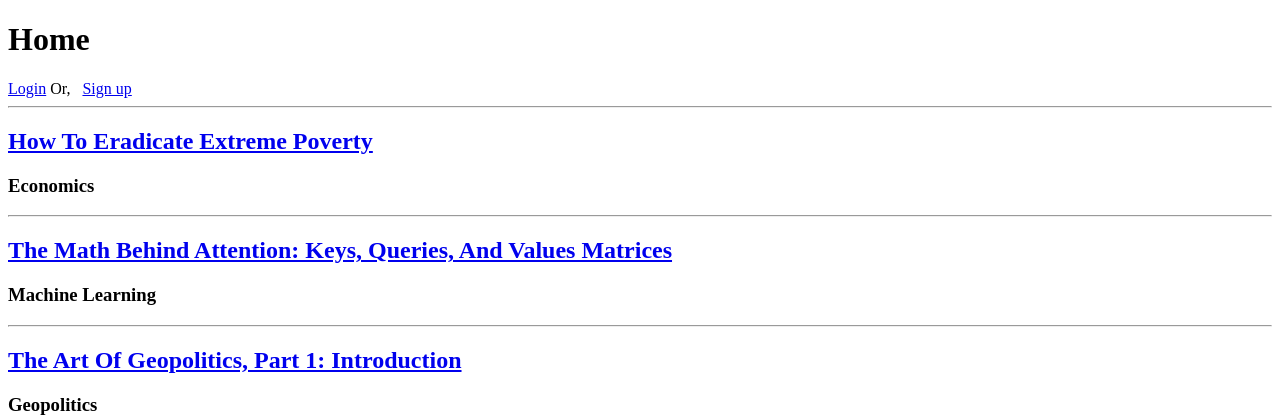
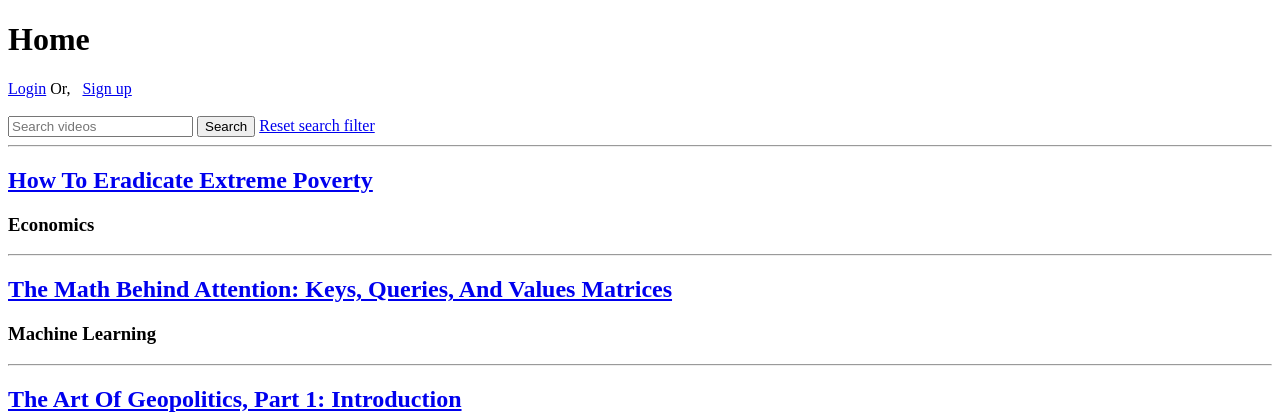
Before and after one commit to arnoob25/Video_Streaming_Site, a Django app: page /home/ in a window 1280 px wide. Shown: the top 420 px of the page. Run offline with Django 5.2, Linux system fonts and the light colour scheme; data comes from the database, SQL or seed files in the repository.

Commit message:
Added the search functionality

```diff
--- a/Video_Streaming_Site/Video_Streaming_Site/views.py
+++ b/Video_Streaming_Site/Video_Streaming_Site/views.py
@@ -1,3 +1,5 @@
+from typing import Any
+from django.db.models.query import QuerySet
 from video_streaming import models
 from django.urls import reverse_lazy
 from django.contrib.auth import get_user_model
@@ -20,3 +22,13 @@ class DisplayVideoList(ListView):
     model = models.Video
     template_name = 'home.html'
     context_object_name = 'videos'
+
+    # filtering the queryset allows the search functionality
+    def get_queryset(self):  # sourcery skip: use-named-expression
+        queryset = super().get_queryset()
+        query= self.request.GET.get('searchFilter')
+
+        if query:
+            queryset = queryset.filter(title__icontains=query)
+
+        return queryset
--- a/Video_Streaming_Site/templates/home.html
+++ b/Video_Streaming_Site/templates/home.html
@@ -22,6 +22,16 @@
         <a href="{% url 'signup' %}">Sign up</a>
     {% endif %}
 
+    <!-- search functionality -->
+    <form method="GET" action="{% url 'home' %}">
+        <br>
+        {% csrf_token %}
+        <input type="text" name="searchFilter" placeholder="Search videos">
+        <input type="submit" value="Search">
+        <a href="{% url 'home' %}">Reset search filter</a>
+    </form>
+
+
     <hr>
 
     <!-- display list of videos -->
```
Also changed, not shown: Video_Streaming_Site/db.sqlite3.
